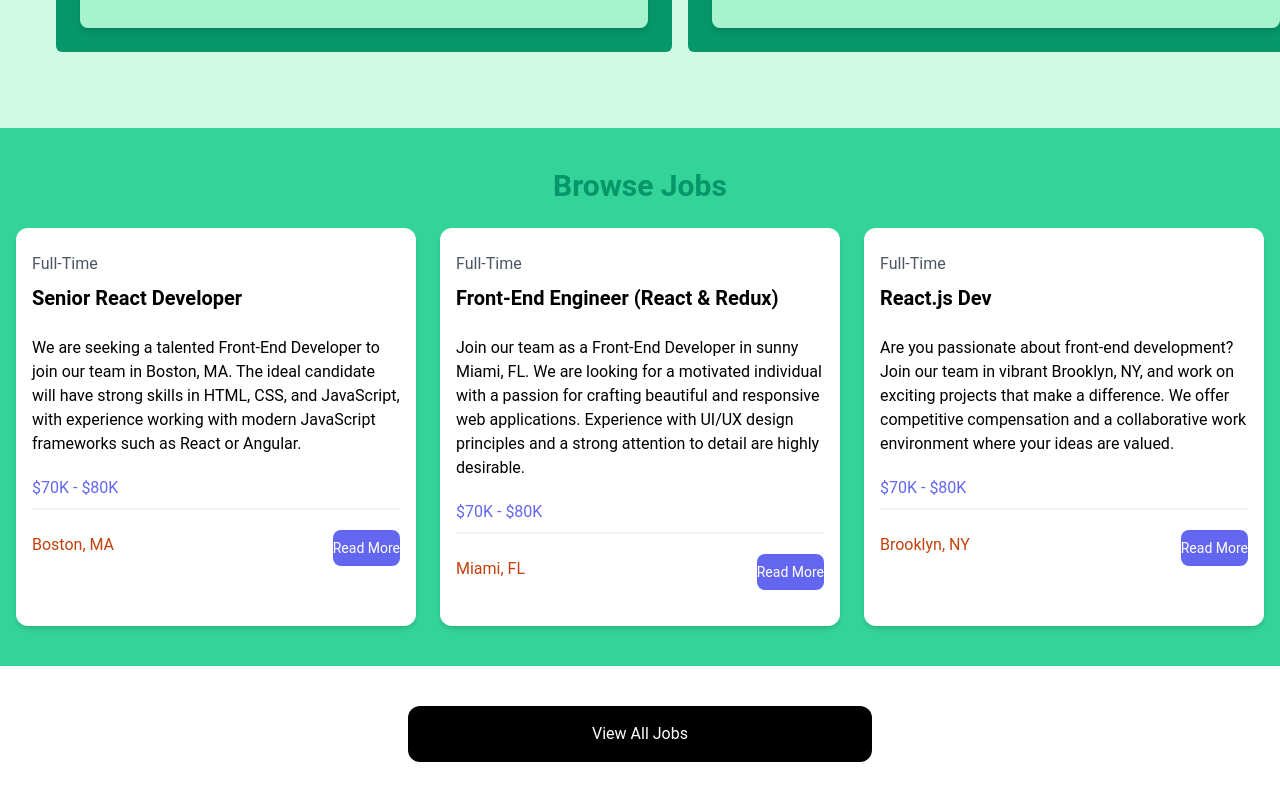
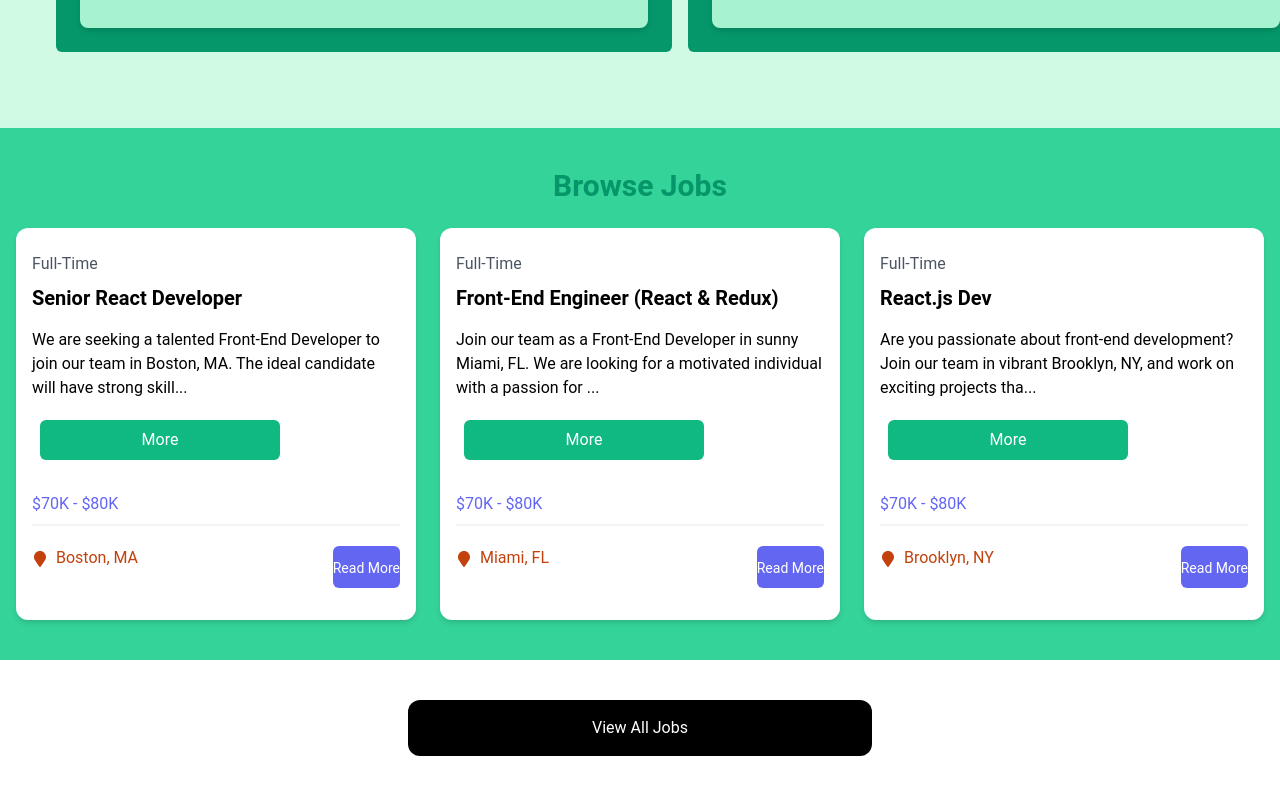
Before and after one commit to SHAFAY04/TheJobPoint, a React (Vite) app: page / in a window 1280 px wide. Shown: the part 913-1713 px from the top of the page. Built offline with nearby package versions, Linux system fonts and the light colour scheme.

Commit message:
learned about useState() hook and React-Icons

```diff
--- a/package.json
+++ b/package.json
@@ -11,7 +11,8 @@
   },
   "dependencies": {
     "react": "^18.3.1",
-    "react-dom": "^18.3.1"
+    "react-dom": "^18.3.1",
+    "react-icons": "^5.2.1"
   },
   "devDependencies": {
     "@types/react": "^18.3.3",
--- a/src/components/Job.tsx
+++ b/src/components/Job.tsx
@@ -1,14 +1,61 @@
 import React, { ReactNode } from 'react'
+import { useState } from 'react';
+//npm i react-icons
+import { FaMapMarker } from 'react-icons/fa'
 
+interface JobKeys {
+  id:number;
+  type: string;
+  title: string;
+  description: string;
+  salary: string;
+  location: string;
+}
+type jobProps = { job: JobKeys }
 
-type jobProps = { children: ReactNode }
+const Job = ({ job }: jobProps) => {
 
-const Job = ({ children }: jobProps) => {
+  let [showFullDescription,setshowFullDescription]= useState(false)
+  let descrpition= job.description
+
+  if(!showFullDescription){
+    descrpition=descrpition.substring(0,120)+'...'
+  }
+
   return (
 
     <div className="bg-white rounded-xl shadow-md relative">
 
-        {children}
+      <div className="p-4">
+                  <div className="mb-4">
+                    <div className="text-gray-600 my-2">{job.type}</div>
+                    <h3 className="text-xl font-bold">{job.title}</h3>
+                  </div>
+                  <div className="mb-5">
+                    {descrpition}
+                  </div>
+                  <button id='descriptionButton' onClick={()=>
+                    setshowFullDescription((prevState)=>
+                      !prevState )
+                  }
+                   className='rounded-md ml-2 p-2 w-60 hover:bg-emerald-600 text-white hover:text-emerald-800 mb-8 bg-emerald-500 pd'>{showFullDescription?'Less':'More'}</button>
+                  <h3 className="text-indigo-500 mb-2">{job.salary}</h3>
+
+                  <div className="border border-gray-100 mb-5"></div>
+
+                  <div className="flex flex-col lg:flex-row justify-between mb-4">
+                    <div className="text-orange-700 mb-3">
+                      <FaMapMarker className='inline mr-2'/>
+                      {job.location}
+                    </div>
+                    <a
+                      href={`/job/${job.id}`}
+                      className="py-3 h-[42px] bg-indigo-500 hover:bg-indigo-600 text-white py-2 rounded-md text-center text-sm"
+                    >
+                      Read More
+                    </a>
+                  </div>
+                </div>
 
     </div>
 
--- a/src/components/JobListing.tsx
+++ b/src/components/JobListing.tsx
@@ -1,5 +1,7 @@
 import React, { ReactNode } from 'react'
 import Job from './Job'
+
+//fetching Jobs from jobs.json
 
 interface Job {
   id:number;
@@ -9,8 +11,6 @@ interface Job {
   salary: string;
   location: string;
 }
-//fetching Jobs from jobs.json
-
 let fetchJobs = () => {
   return fetch('../src/jobs.json')
     .then(res => res.json())
@@ -26,6 +26,7 @@ console.log(allJobs)
 let recentJobs:Job[]=allJobs.slice(0,3)
 
 const JobListing = () => {
+
   return (
     <>
       {/* <!-- Browse Jobs --> */}
@@ -36,33 +37,7 @@ const JobListing = () => {
           </h2>
           <div className="grid grid-cols-1 md:grid-cols-3 gap-6">
             {recentJobs.map(job => (
-              <Job key={job.id}>
-                <div className="p-4">
-                  <div className="mb-6">
-                    <div className="text-gray-600 my-2">{job.type}</div>
-                    <h3 className="text-xl font-bold">{job.title}</h3>
-                  </div>
-                  <div className="mb-5">
-                    {job.description}
-                  </div>
-                  <h3 className="text-indigo-500 mb-2">{job.salary}</h3>
-
-                  <div className="border border-gray-100 mb-5"></div>
-
-                  <div className="flex flex-col lg:flex-row justify-between mb-4">
-                    <div className="text-orange-700 mb-3">
-                      <i className="fa-solid fa-location-dot text-lg"></i>
-                      {job.location}
-                    </div>
-                    <a
-                      href={`/job/${job.id}`}
-                      className="h-[36px] bg-indigo-500 hover:bg-indigo-600 text-white py-2 rounded-lg text-center text-sm"
-                    >
-                      Read More
-                    </a>
-                  </div>
-                </div>
-              </Job>
+              <Job key={job.id}  job={job}/>
             ))}
 
           </div>
```
Also changed, not shown: src/App.tsx (+9 -0 lines), 1 other file (tests, documents, lock files or other folders).
